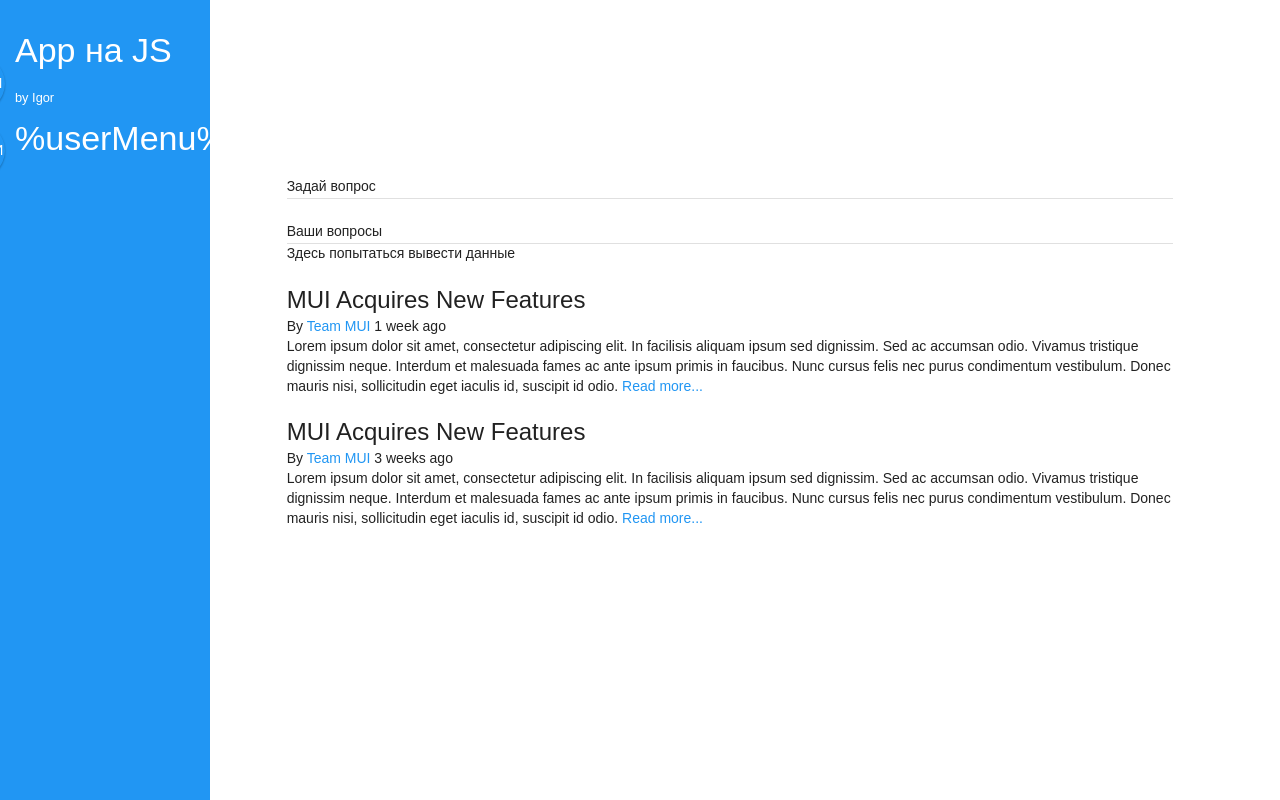
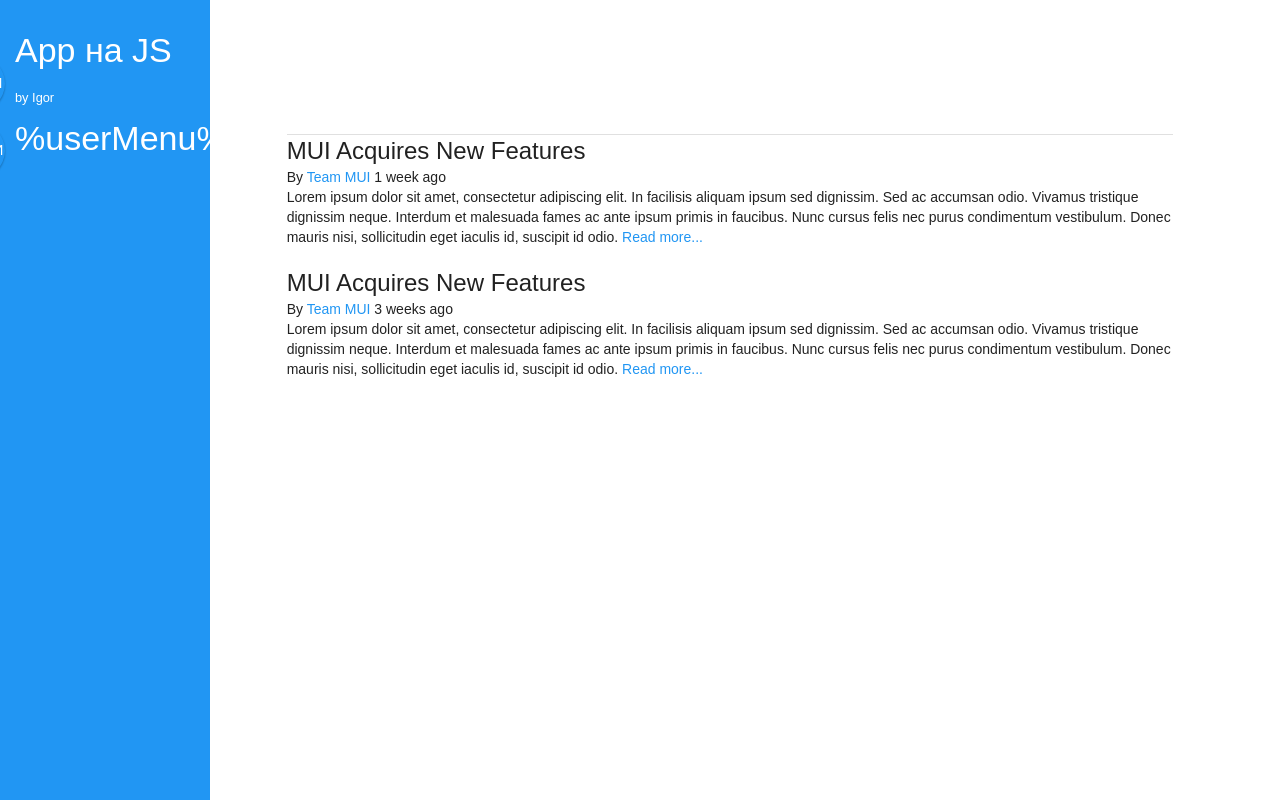
Before and after one commit to ultexplorer/raftguide.pp.ua, a website with bundled scripts: page src/frontend/static/index.html in a window 1280 px wide. Built offline with nearby package versions, Linux system fonts and the light colour scheme.

Commit message:
Убрал лишний html из index.html

```diff
--- a/src/frontend/static/index.html
+++ b/src/frontend/static/index.html
@@ -28,20 +28,7 @@
 
   <div class="mui-row">
     <div class="mui-col-sm-10 mui-col-sm-offset-1">
-      <br>
-      <br>
-      <div class="mui--text-black-54 mui--text-body2">Задай вопрос</div>
       <div class="mui-divider"></div>
-      <br>
-
-
-      <div class="mui--text-black-54 mui--text-body2">Ваши вопросы</div>
-      <div class="mui-divider" id="test-data">Здесь попытаться вывести данные</div>
-      <br>
-      <!----------------------------------------------------------------------------->
-      <div id="list"></div>
-      <!----------------------------------------------------------------------------->
-      <br>
       <div class="mui--text-headline">MUI Acquires New Features</div>
       <div class="mui--text-black-54">By <a href="#">Team MUI</a> 1 week ago</div>
       <div>Lorem ipsum dolor sit amet, consectetur adipiscing elit. In facilisis aliquam ipsum sed dignissim. Sed ac accumsan odio. Vivamus tristique dignissim neque. Interdum et malesuada fames ac ante ipsum primis in faucibus. Nunc cursus felis nec purus condimentum vestibulum. Donec mauris nisi, sollicitudin eget iaculis id, suscipit id odio. <a href="#">Read more...</a></div>
```
